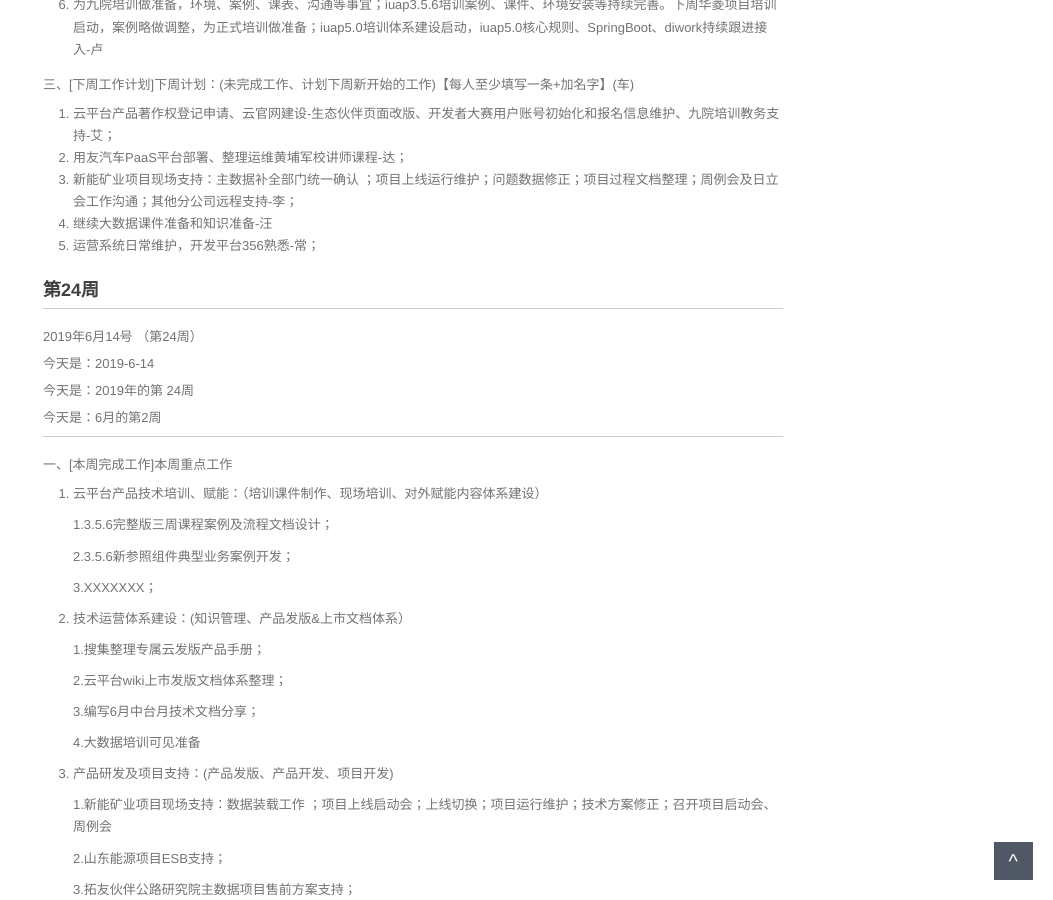
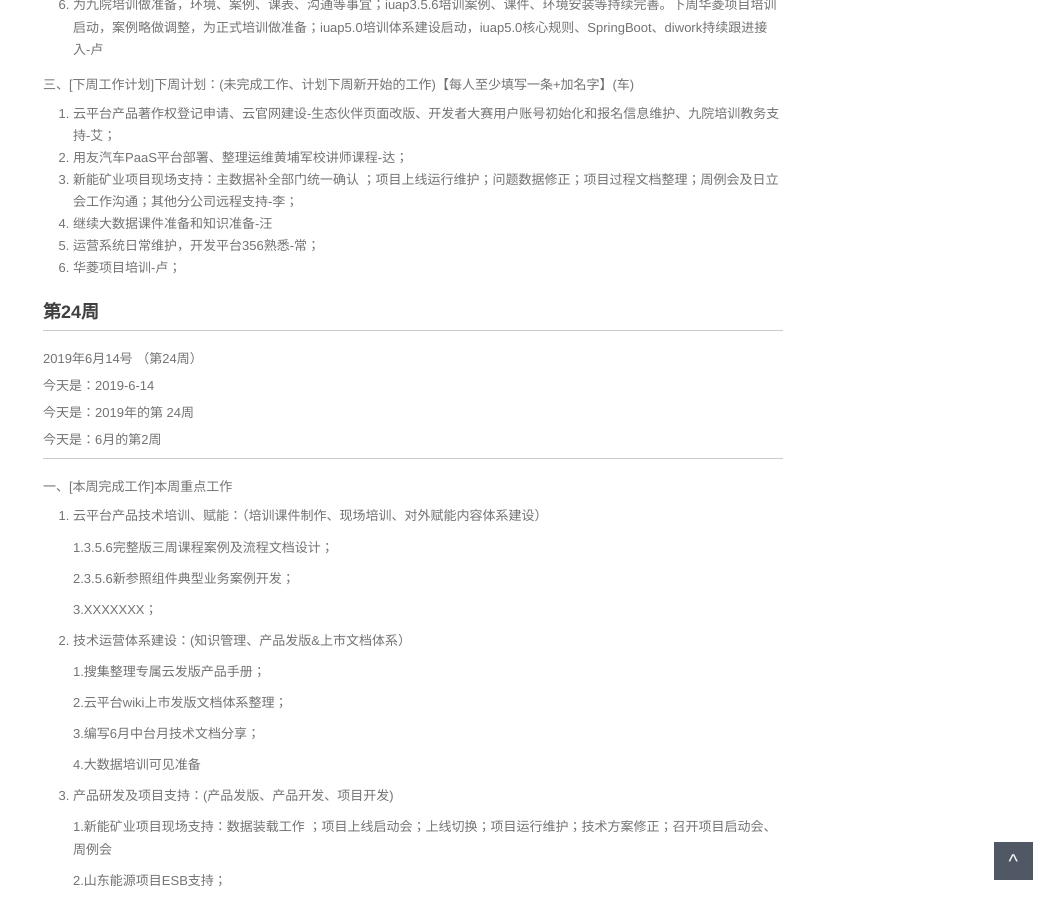
Before and after one commit to walllFlower/blog, a Jekyll site: the page built from _posts/2018-07-17-day_report_cxz.md, in a window 1280 px wide and 900 px high, scrolled down 1613 px. Shown: the whole window, without its empty margins (227-1280 px from the left). Built offline with Jekyll 4.4.1, drawn with Linux system fonts in a browser that asks for light colours; comment, search, counter and statistics services are not loaded.

Commit message:
Update 2018-07-17-day_report_cxz.md

```diff
--- a/_posts/2018-07-17-day_report_cxz.md
+++ b/_posts/2018-07-17-day_report_cxz.md
@@ -91,7 +91,7 @@ categories: 技术运营工作周报
 3. 新能矿业项目现场支持：主数据补全部门统一确认 ；项目上线运行维护；问题数据修正；项目过程文档整理；周例会及日立会工作沟通；其他分公司远程支持-李；
 4. 继续大数据课件准备和知识准备-汪
 5. 运营系统日常维护，开发平台356熟悉-常；
-
+6. 华菱项目培训-卢；
 
 
 ###  第24周
```
